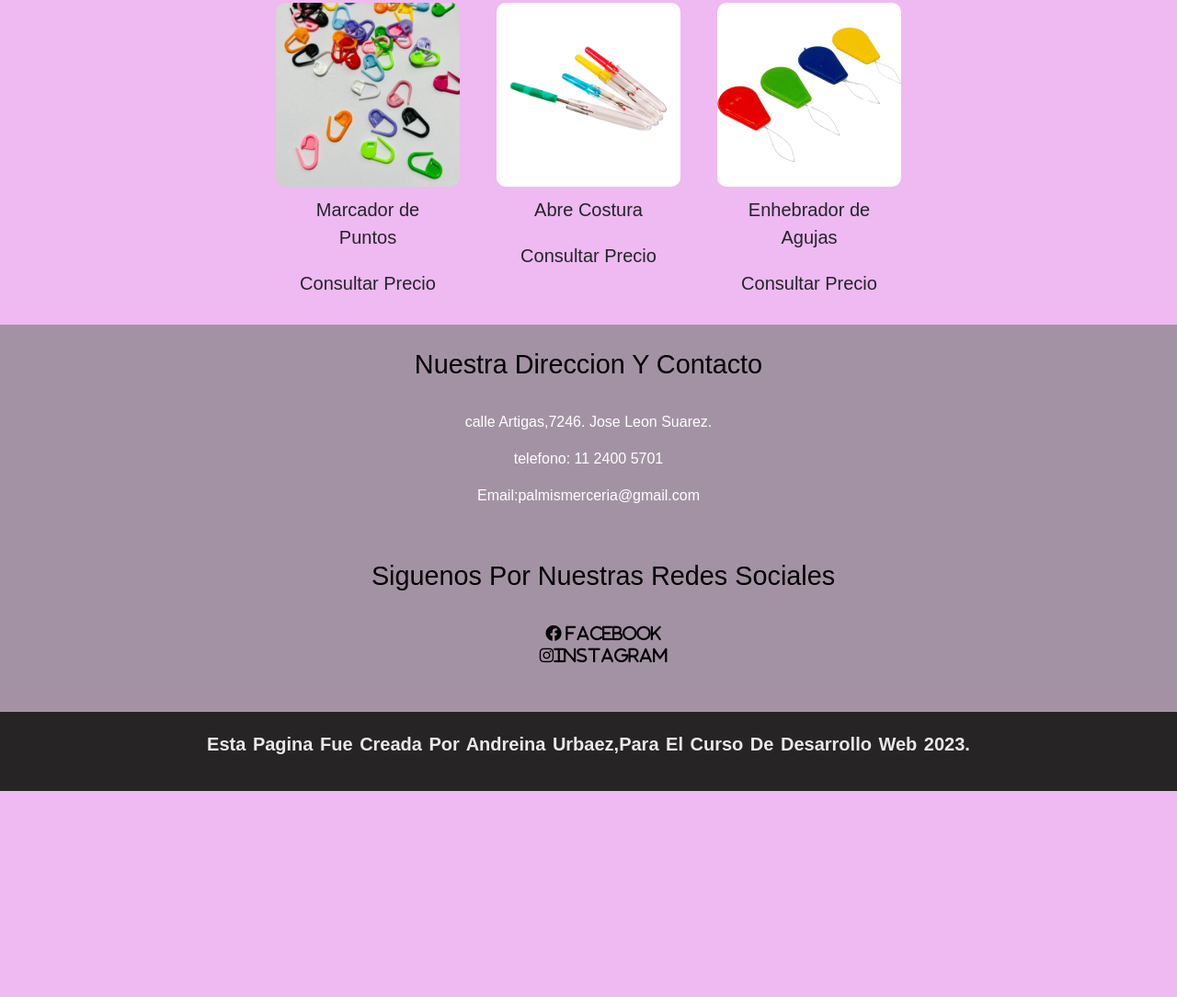
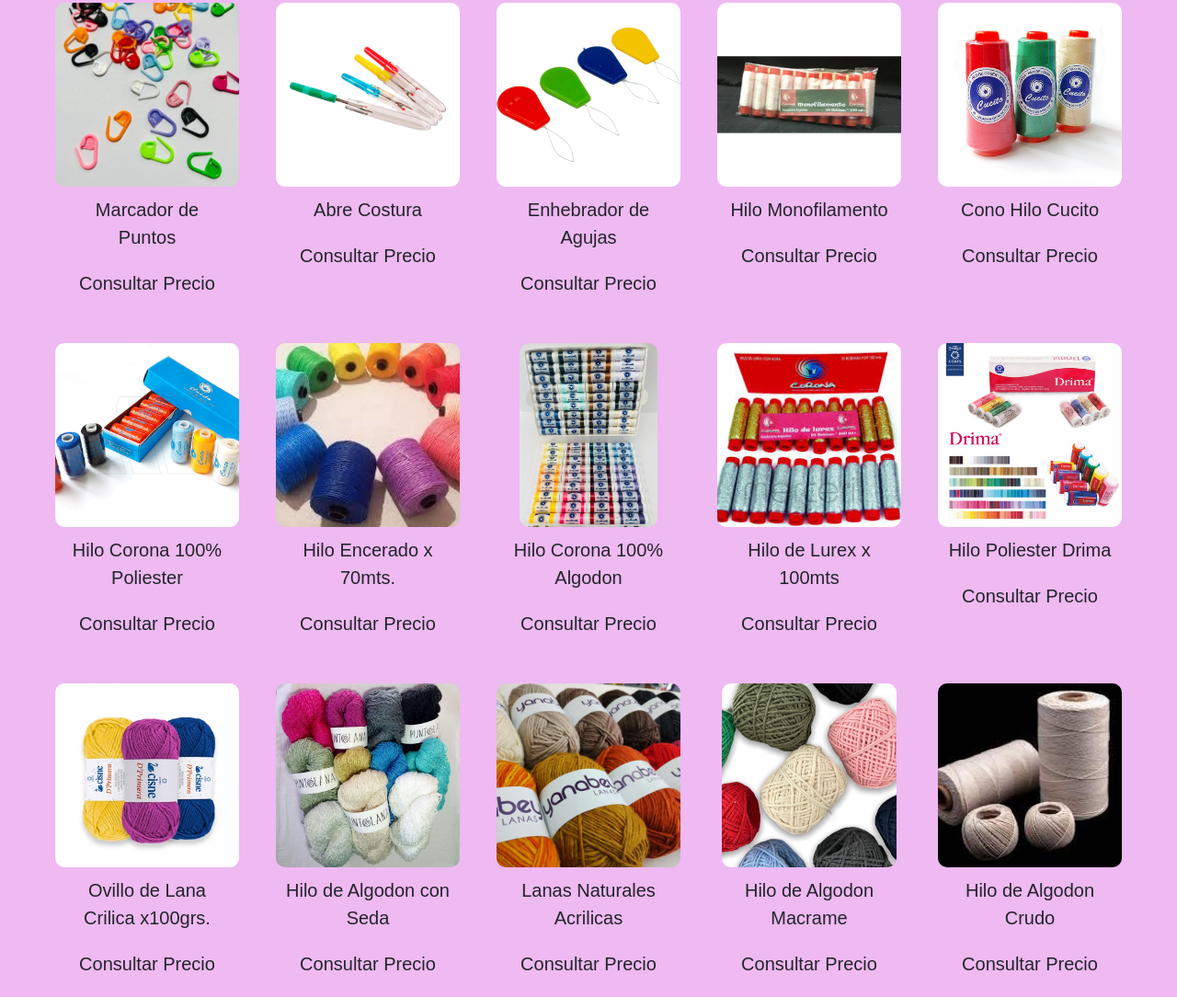
Before and after one commit to andreinaurbaez/palmismerceria, a website: page paginas/costuraybordados.html in a window 1280 px wide. Shown: the part 528-1612 px from the top of the page at 92% size. Before the commit the page ends 1388 px from the top, so only its background shows below. Drawn offline with nearby package versions, Linux system fonts and the light colour scheme; a web font is replaced by a local one.

Commit message:
guardar cambios

```diff
--- a/paginas/costuraybordados.html
+++ b/paginas/costuraybordados.html
@@ -89,15 +89,63 @@
         <div class="item"><img src="../multimedia/marcador `puntos.jpg" alt="marcador de puntos">
             <p>Marcador de Puntos</p>
             <p>Consultar Precio</p>
-        </div>
-        <div class="item"><img src="../multimedia/abreojal.jpg">
+      </div>
+      <div class="item"><img src="../multimedia/abreojal.jpg">
             <p>Abre Costura</p>
             <p>Consultar Precio</p>
-        </div>
-        <div class="item"><img src="../multimedia/enhebrador.jpg">
+      </div>
+      <div class="item"><img src="../multimedia/enhebrador.jpg">
           <p>Enhebrador de Agujas</p>
           <p>Consultar Precio</p>
       </div>
+      <div class="item"><img src="../multimedia/monofilamento.jpg" alt="Hilo1">
+        <p>Hilo Monofilamento</p>
+        <p>Consultar Precio</p>
+      </div>
+      <div class="item"><img src="../multimedia/hilo cucito.jpg" alt="Hilo2">
+        <p>Cono Hilo Cucito</p>
+        <p>Consultar Precio</p>
+     </div>
+     <div class="item"><img src="../multimedia/hilo corona.jpg" alt="Hilo3">
+      <p>Hilo Corona 100% Poliester</p>
+      <p>Consultar Precio</p>
+     </div>
+     <div class="item"><img src="../multimedia/hilo encerado.jpg" alt="Hilo4">
+      <p>Hilo Encerado x 70mts.</p>
+      <p>Consultar Precio</p>
+      </div>
+      <div class="item"><img src="../multimedia/corona.jpg" alt="Hilo5">
+        <p>Hilo Corona 100% Algodon</p>
+        <p>Consultar Precio</p>
+      </div>
+      <div class="item"><img src="../multimedia/hilo lurex.jpg" alt="Hilo6">
+        <p>Hilo de Lurex x 100mts</p>
+        <p>Consultar Precio</p>
+     </div>
+     <div class="item"><img src="../multimedia/drima.jpg" alt="Hilo7">
+      <p>Hilo Poliester Drima</p>
+      <p>Consultar Precio</p>
+     </div>
+     <div class="item"><img src="../multimedia/lana cisne.jpg" alt="Lana1">
+      <p>Ovillo de Lana Crilica x100grs.</p>
+      <p>Consultar Precio</p>
+    </div>
+    <div class="item"><img src="../multimedia/hilolana.jpg" alt="Lana2">
+      <p>Hilo de Algodon con Seda</p>
+      <p>Consultar Precio</p>
+    </div>
+    <div class="item"><img src="../multimedia/lana.jpg" alt="Lana3">
+      <p>Lanas Naturales Acrilicas</p>
+      <p>Consultar Precio</p>
+    </div>
+    <div class="item"><img src="../multimedia/macrame.jpg" alt="lana4">
+      <p>Hilo de Algodon Macrame</p>
+      <p>Consultar Precio</p>
+   </div>
+   <div class="item"><img src="../multimedia/algodon crudo.jpg" alt="Hilo5">
+    <p>Hilo de Algodon Crudo</p>
+    <p>Consultar Precio</p>
+ </div>
     </div>
 </section>
                   <!--pie de pagina-->
```
Also changed, not shown: multimedia/algodon crudo.jpg (added), multimedia/corona.jpg (added), multimedia/drima.jpg (added), multimedia/hilo corona.jpg (added), multimedia/hilo cucito.jpg (added), multimedia/hilo encerado.jpg (added), multimedia/hilo lurex.jpg (added), multimedia/hilolana.jpg (added), multimedia/lana cisne.jpg (added), multimedia/lana.jpg (added), multimedia/macrame.jpg (added), multimedia/monofilamento.jpg (added).
